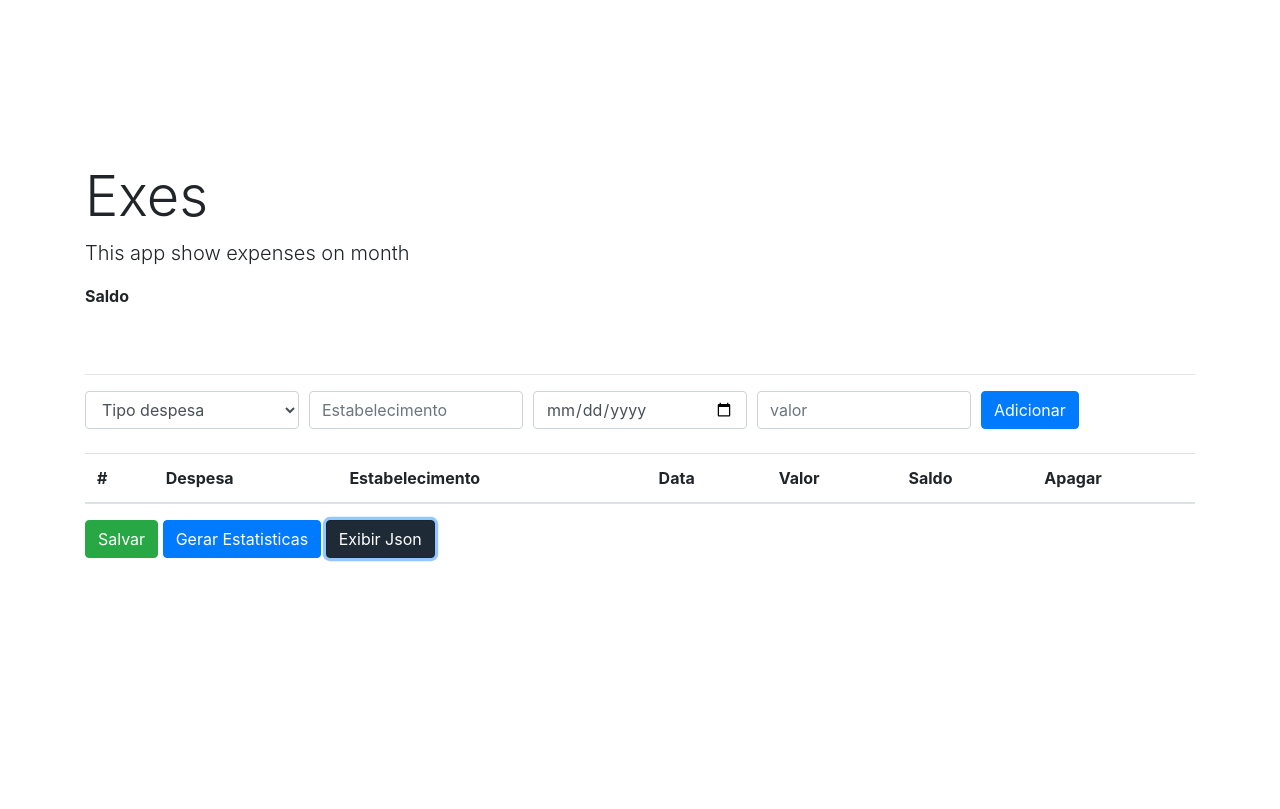
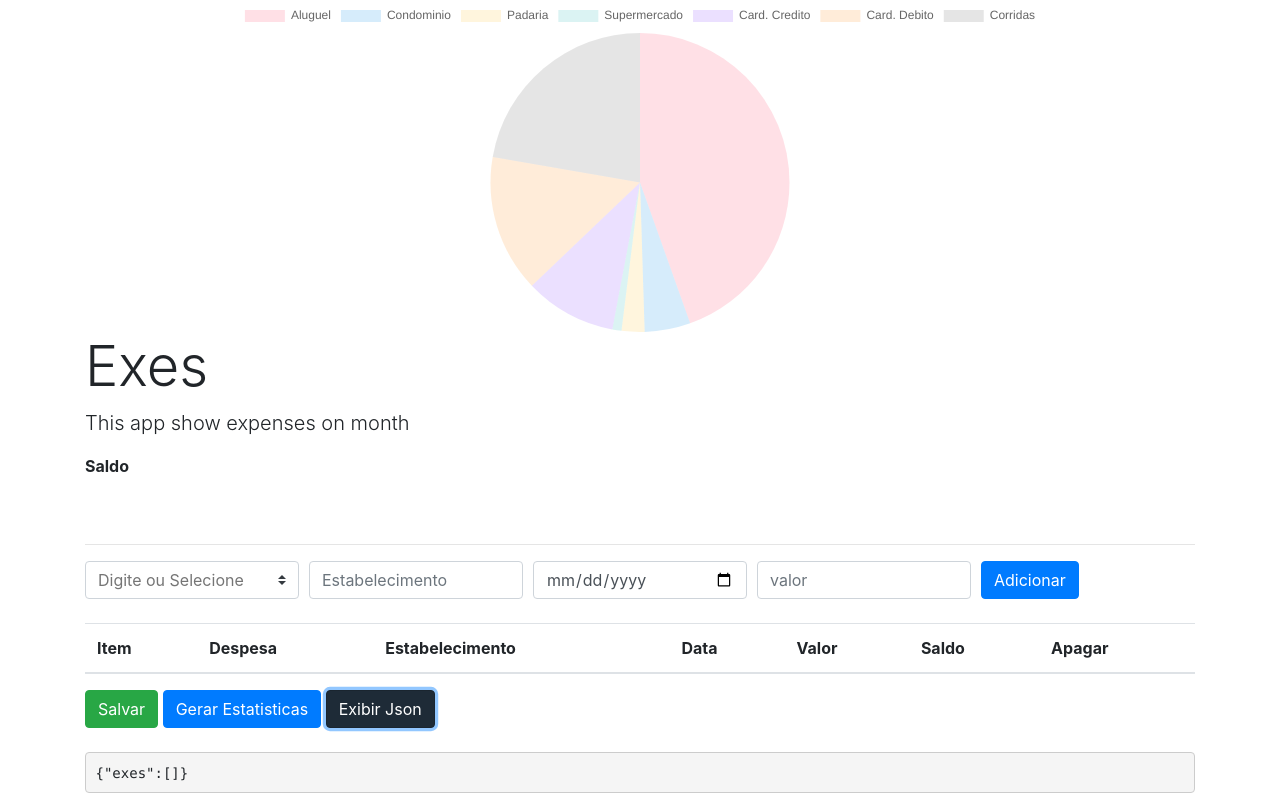
Before and after one commit to tuxpedro/Exes, a plain HTML site: page index.html in a window 1280 px wide. Both pictures are taken after a click on the button "Exibir Json". Drawn offline with nearby package versions, Linux system fonts and the light colour scheme.

Commit message:
modificando os tipos de despesa

```diff
--- a/css/styles.css
+++ b/css/styles.css
@@ -7,6 +7,7 @@ body {
     align-items: center;
     justify-content: center;
     flex-direction: column;
+    background-color: #fffafa;
 }
 
 input#saldo{
@@ -18,3 +19,18 @@ input#saldo{
     background: #ffffff;
     font-size: 24px;
 }
+
+pre {
+  display: block;
+  padding: 9.5px;
+  margin: 0 0 10px;
+  font-size: 13px;
+  line-height: 1.42857143;
+  color: #333;
+  word-break: break-all;
+  word-wrap: break-word;
+  background-color: #f5f5f5;
+  border: 1px solid #ccc;
+  border-radius: 4px;
+  white-space: normal;
+}
--- a/index.html
+++ b/index.html
@@ -11,11 +11,16 @@
         integrity="sha384-oS3vJWv+0UjzBfQzYUhtDYW+Pj2yciDJxpsK1OYPAYjqT085Qq/1cq5FLXAZQ7Ay" crossorigin="anonymous">
 
     <link rel="stylesheet" href="css/styles.css">
+
+    <script src="https://cdnjs.cloudflare.com/ajax/libs/Chart.js/2.8.0/Chart.min.js"></script>
     <title>MyApp</title>
 </head>
 
 <body>
     <div class="container">
+
+        <!-- chart -->
+        <canvas id="myChart" width="200" height="60"></canvas>
 
         <h1 class="display-4">Exes</h1>
         <p class="lead">This app show expenses on month</p>
@@ -33,18 +38,12 @@
             </div>
             <div class="form-row">
                 <div class="col">
-                    <select class="form-control" id="despesa">
-                        <option value="" selected disabled hidden>Tipo despesa</option>
-                        <option>Aluguel</option>
-                        <option>Condomínio</option>
-                        <option>Padaria</option>
-                        <option>Roupa</option>
-                        <option>Supermercado</option>
-                        <option>Corrida</option>
-                        <option>Academia</option>
-                        <option>Cartão de Credito</option>
-                        <option>Cartão de debito</option>
-                    </select>
+                    <input list="despesa" value="" class="custom-select" placeholder="Digite ou Selecione">
+                    <datalist id="despesa">
+                        <option value="debito">Cartão Debito</option>
+                        <option value="credito">Cartão de Credito</option>
+                        <option value="domestica">Despesa Domestica</option>
+                    </datalist>
                 </div>
 
                 <div class="col">
@@ -65,7 +64,7 @@
         <table class="table table-striped">
             <thead>
                 <tr>
-                    <th scope="col">#</th>
+                    <th scope="col">Item</th>
                     <th scope="col">Despesa</th>
                     <th scope="col">Estabelecimento</th>
                     <th scope="col">Data</th>
@@ -83,10 +82,9 @@
             <button class="btn btn-primary">Gerar Estatisticas </button>
             <button id="showJson" onclick="showJson();" class="btn btn-primary">Exibir Json</button>
         </div>
-        <div id="show-json">
-            <pre><code>
-
-            </code></pre>
+        <br />
+        <div id="show-json" hidden="true">
+            <pre></pre>
         </div>
 
         <template id="template1">
@@ -108,7 +106,8 @@
                     <!-- Saldo -->
                 </td>
                 <td>
-                    <button type="button"  id="btn-del" class="btn btn-danger" onclick="deleteDespesa(this)"><i class="far fa-times-circle"></i></button>
+                    <button type="button" id="btn-del" class="btn btn-danger" onclick="deleteDespesa(this)"><i
+                            class="far fa-times-circle"></i></button>
                 </td>
             </tr>
         </template>
--- a/js/add-row.js
+++ b/js/add-row.js
@@ -11,7 +11,7 @@ var item = 0;
 
 // get velues table
 var contentTbody = document.querySelector('tbody');
-var jsonExes = {'exes':[]};
+var jsonExes = { 'exes': [] };
 
 //Objeto Saldo
 function Saldo(value) {
@@ -72,11 +72,10 @@ function Despesa(despesa, estabelecimento, data, valor, valorSaldo) {
         var lastrows = contentTbody.lastElementChild.querySelectorAll('th, td');
         var contentRow = {};
         for (i = 0; i < 6; i++) {
-            contentRow[tablehead.cells.item(i).textContent] = lastrows.item(i).textContent;
+            contentRow[tablehead.cells.item(i).textContent.toLocaleLowerCase()] = lastrows.item(i).textContent;
         };
         jsonExes['exes'].push(contentRow);
-        console.log(jsonExes);
-        //return jsonExes;
+        // console.log(jsonExes);
     }
 };
 
@@ -96,15 +95,55 @@ addButton.addEventListener('click', function () {
 
 function deleteDespesa(x) {
     var row = x.parentNode.parentNode.rowIndex;
-    var rowSaldo = x.parentNode.parentElement.querySelectorAll('td')[3].textContent;
+    var rowSaldo = x.parentNode.parentNode.cells.item(4).textContent;
+    var rowItem = x.parentNode.parentNode.cells.item(0).textContent
     document.querySelector('table').deleteRow(row);
     var saldo = new Saldo(parseFloat(iptSaldo.value));
     saldo.credito(parseFloat(rowSaldo));
     saldo.updateSaldo();
-    console.log(row + ' deletada');
+
+    for (i = 0; i < jsonExes["exes"].length; i++) {
+        if (jsonExes["exes"][i].item == rowItem) {
+            var exesItem = jsonExes["exes"][i];
+            index = jsonExes["exes"].indexOf(exesItem);
+            itemDel = jsonExes["exes"].splice(index, 1);
+            console.log(itemDel);
+        }
+    }
+
+    if (document.getElementById('show-json').hidden = false) { showJson(); }
 };
 
-function showJson(){
-    strJsonExes = JSON.parse(jsonExes);
-    console.log(strJsonExes);
+function showJson() {
+    strJsonExes = JSON.stringify(jsonExes);
+    document.querySelector('pre').innerHTML = strJsonExes;
+    document.getElementById('show-json').hidden = false;
 }
+
+
+var ctx = document.getElementById('myChart').getContext('2d');
+var chart = new Chart(ctx, {
+    // The type of chart we want to create
+    type: 'pie',
+
+    // The data for our dataset
+    data: {
+        labels: ['Aluguel', 'Condominio', 'Padaria', 'Supermercado', 'Card. Credito', 'Card. Debito', 'Corridas'],
+        datasets: [{
+            label: 'My First dataset',
+            backgroundColor: [
+                'rgba(255, 99, 132, 0.2)',
+                'rgba(54, 162, 235, 0.2)',
+                'rgba(255, 206, 86, 0.2)',
+                'rgba(75, 192, 192, 0.2)',
+                'rgba(153, 102, 255, 0.2)',
+                'rgba(255, 159, 64, 0.2)'
+            ],
+            borderColor: 'rgb(0, 0, 0, 0)',
+            data: [90, 10, 5, 2, 20, 30, 45]
+        }]
+    },
+
+    // Configuration options go here
+    options: {}
+});
```
